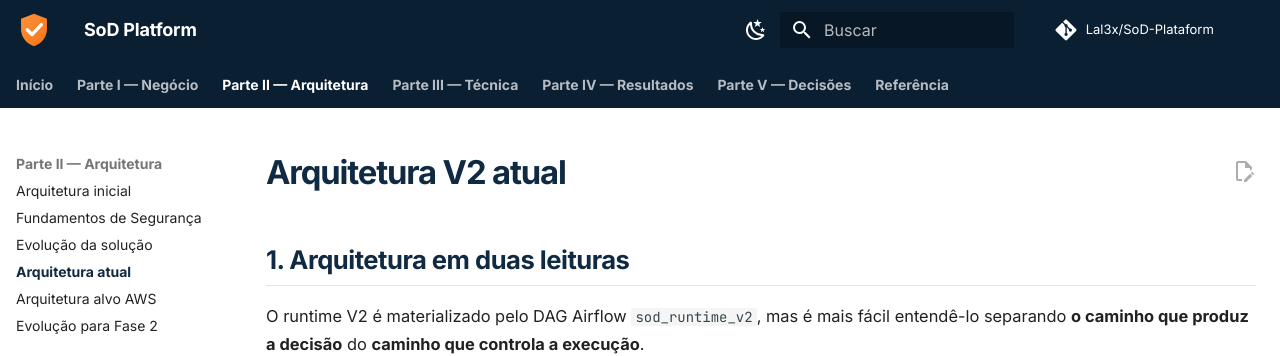
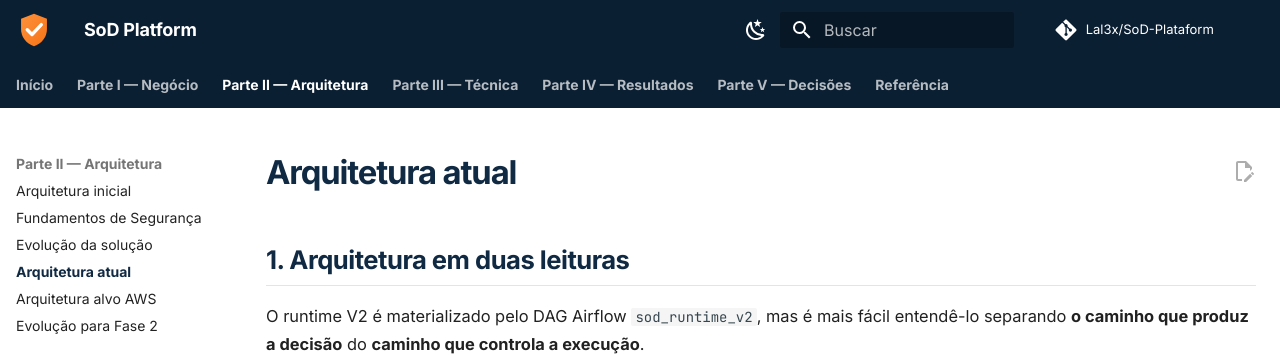
Before and after one commit to Lal3x/SoD-Plataform, an MkDocs documentation site: the page built from docs/arquitetura/arquitetura-v2.md, in a window 1280 px wide and 900 px high. Shown: the top 356 px of the window. Built offline with MkDocs 1.6.1 and Material for MkDocs 9.7.7, drawn with Linux system fonts in a browser that asks for light colours; comment, search, counter and statistics services are not loaded.

```diff
--- a/docs/arquitetura/arquitetura-v2.md
+++ b/docs/arquitetura/arquitetura-v2.md
@@ -1,4 +1,4 @@
-# Arquitetura V2 atual
+# Arquitetura atual
 
 <div class="sod-page-wide sod-page-architecture"></div>
 
```
